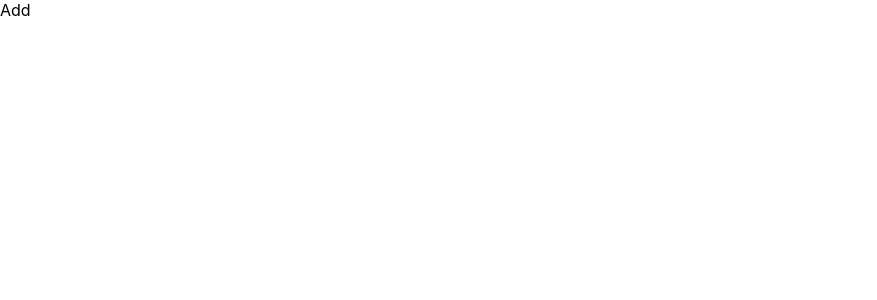
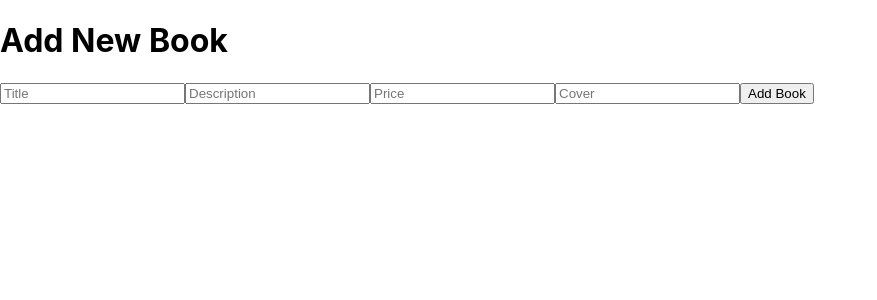
Before and after one commit to PierreFrs/library_react_node_mysql, a React (Create React App) app in the folder client/: page /add in a window 1280 px wide. Shown: the top 300 px of the page, without its empty margins (0-877 px from the left). Built offline with nearby package versions, Linux system fonts and the light colour scheme.

Commit message:
add books

```diff
--- a/client/src/pages/Add.jsx
+++ b/client/src/pages/Add.jsx
@@ -1,8 +1,44 @@
-import React from 'react'
+import React from 'react';
+import axios from 'axios';
+import { useState } from 'react';
+import { useNavigate } from 'react-router-dom'
 
 const Add = () => {
+    const [book, setBook] = useState({
+        titlr: "",
+        desc: "",
+        price: null,
+        cover: ""
+    });
+
+    const navigate = useNavigate();
+
+    // handleChange function that allows to preview changes
+    const handleChange = (e) => {
+        setBook((prev) => ({ ...prev, [e.target.name]: e.target.value }));
+    };
+
+    // handleClick function that sends the new books data to the database
+    const handleClick = async e => {
+        e.preventDefault();
+        try {
+            await axios.post(`http://localhost:${process.env.REACT_APP_SERVER_PORT}/books`, book);
+            navigate("/");
+        } catch(err) {
+            console.log(err);
+        }
+    }
+
   return (
-    <div>Add</div>
+    // Book submission form
+    <div className='form'>
+        <h1>Add New Book</h1>
+        <input type="text" placeholder='Title' onChange={handleChange} name="title"/>
+        <input type="text" placeholder='Description' onChange={handleChange} name="desc"/>
+        <input type="number" placeholder='Price' onChange={handleChange} name="price"/>
+        <input type="text" placeholder='Cover' onChange={handleChange} name="cover"/>
+        <button onClick={handleClick}>Add Book</button>
+    </div>
   )
 }
 
--- a/client/src/pages/Books.jsx
+++ b/client/src/pages/Books.jsx
@@ -31,6 +31,7 @@
         <h1>Masaka Book Shop</h1>
         {/* Imports books in the DOM */}
         <div className="books">
+            {/* Builds HTML for the books in the backend */}
             {books.map(book => (
                 <div className="book" key={book.id}>
                     {book.cover && <img src={book.cover} alt="" />}
```
Also changed, not shown: 1 other file (tests, documents, lock files or other folders).
